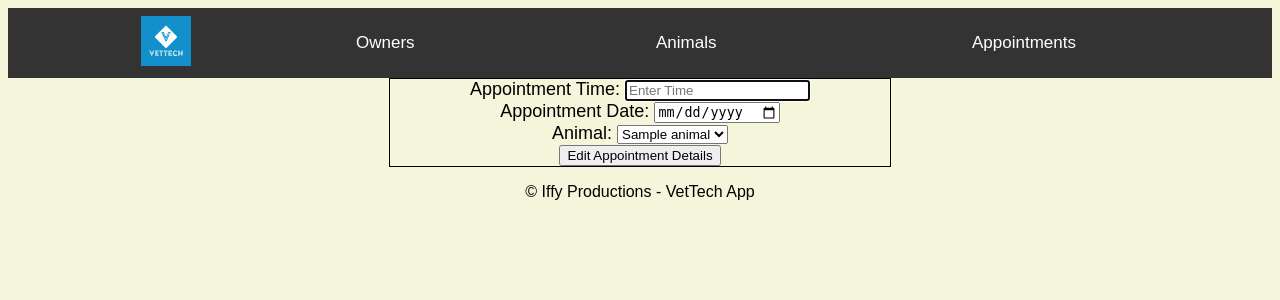
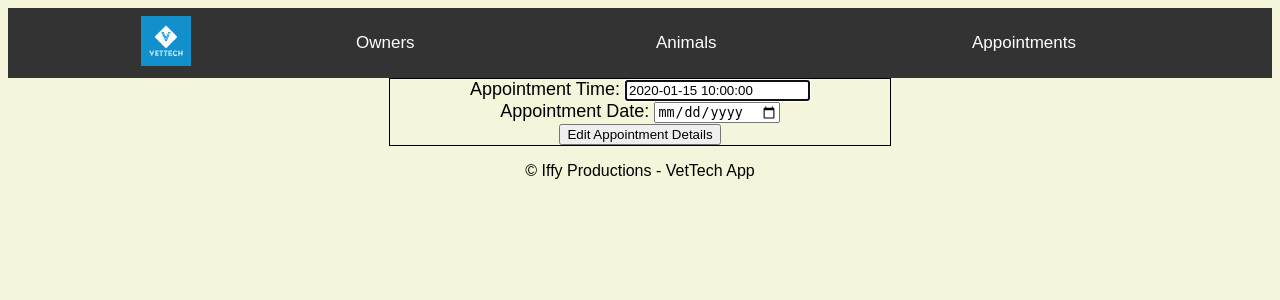
Before and after one commit to Iain-Forbes/Vet_Project, a Flask app: page /appointments/1/edit in a window 1280 px wide. Shown: the top 300 px of the page. Run offline with Flask 2, Linux system fonts and the light colour scheme; a database or web service that is not in the repository returns one stand-in record (values such as "Sample title"); some libraries are stand-ins or nearby versions.

Commit message:
Made some changes to update statments

```diff
--- a/controllers/appointment_controller.py
+++ b/controllers/appointment_controller.py
@@ -54,15 +54,16 @@ def edit_appointment(id):
 #Update Appointments
 @appointments_blueprint.route("/appointments/<id>", methods=["POST"])
 def update_appointment(id):
-    appointment_time = request.form  ["appointment_time"]
+    appointment_time = request.form["appointment_time"]
     appointment_date = request.form["appointment_date"]
-    animal = animal_repository.select(request.form["animal_id"])
+    animal = animal_repository.select(id)
     appointment = Appointment(
         appointment_time,
         appointment_date,
-        animal
+        animal,
+        id
         )
-    appointment_repository.update(appointment )
+    appointment_repository.update(appointment)
     return redirect("/appointments")
 
 
--- a/repositories/animal_repository.py
+++ b/repositories/animal_repository.py
@@ -57,13 +57,12 @@ def delete(id):
     run_sql(sql, values)
 
 def update(animal):
-    sql = "UPDATE animals SET (name, date_of_birth, animal_type, treatment_plan, owner_id) (%s, %s, %s, %s, %s) WHERE id = %s"
+    sql = "UPDATE animals SET (name, date_of_birth, animal_type, treatment_notes) = (%s, %s, %s, %s) WHERE id = %s"
     values = [
         animal.name,
         animal.date_of_birth,
         animal.animal_type,
         animal.treatment_notes,
-        animal.owner.id,
         animal.id]
     run_sql(sql, values)
 
--- a/repositories/appointment_repository.py
+++ b/repositories/appointment_repository.py
@@ -51,8 +51,11 @@ def delete(id):
     run_sql(sql, values)
 
 def update(appointment):
-    sql = "UPDATE appointments SET (appointment_time, appointment_date, animal_id) = (%s, %s, %s) WHERE id = %s"
-    vaules = [appointment.appointment_time, appointment.appointment_date, appointment.animal.id, appointment.id]
+    sql = "UPDATE appointments SET (appointment_time, appointment_date) = (%s, %s) WHERE id = %s"
+    vaules = [
+        appointment.appointment_time,
+        appointment.appointment_date,
+        appointment.id]
     run_sql(sql, vaules)
 
 def all_appointments(id):
--- a/repositories/owner_repository.py
+++ b/repositories/owner_repository.py
@@ -45,7 +45,10 @@ def delete(id):
 
 def update(owner):
     sql = "UPDATE owners SET (name, address) = (%s, %s) WHERE id = %s"
-    values = [owner.name, owner.address, owner.id]
+    values = [
+        owner.name,
+        owner.address,
+        owner.id]
     run_sql(sql, values)
 
 # def appointments(owner):
--- a/templates/appointments/edit.html
+++ b/templates/appointments/edit.html
@@ -2,32 +2,20 @@
 {% block content %}
 <section>
 
-<form action="/appointments/ {{appointment.id }}" method="POST">
+<form action="/appointments/{{appointment.id }}" method="POST">
 
   <div>
     <label for="appointment_time">Appointment Time:</label>
-    <input type="datetime" id="appointment_time" name="appointment_time" placeholder="Enter Time" required autofocus>
+    <input type="datetime" id="appointment_time" name="appointment_time" value= "{{ appointment.appointment_time }}" required autofocus>
   </div>
 
   <div>
     <label for="appointment_date">Appointment Date:</label>
-    <input type="date" id="appointment_date" name="appointment_date" placeholder="Enter Date" required autofocus>
+    <input type="date" id="appointment_date" name="appointment_date" value="{{ appointment.appointment_date }}" required autofocus>
   </div>
 
-  <div>
-    <label for="animal">Animal:</label>
-    <select name="animal_id" id="animal">
-      {% for animal in animals %}
-      <option value="{{ animal.id }}" >
-        {{ animal.name }}
-      </option>
-      {% endfor %}
-    </select>
-  </div>
-  <div>
     <button type="submit">Edit Appointment Details</button>
   </div>
-
 
 
 
```
Also changed, not shown: controllers/animal_controller.py (+10 -3 lines), templates/animals/edit.html (+9 -6 lines).
